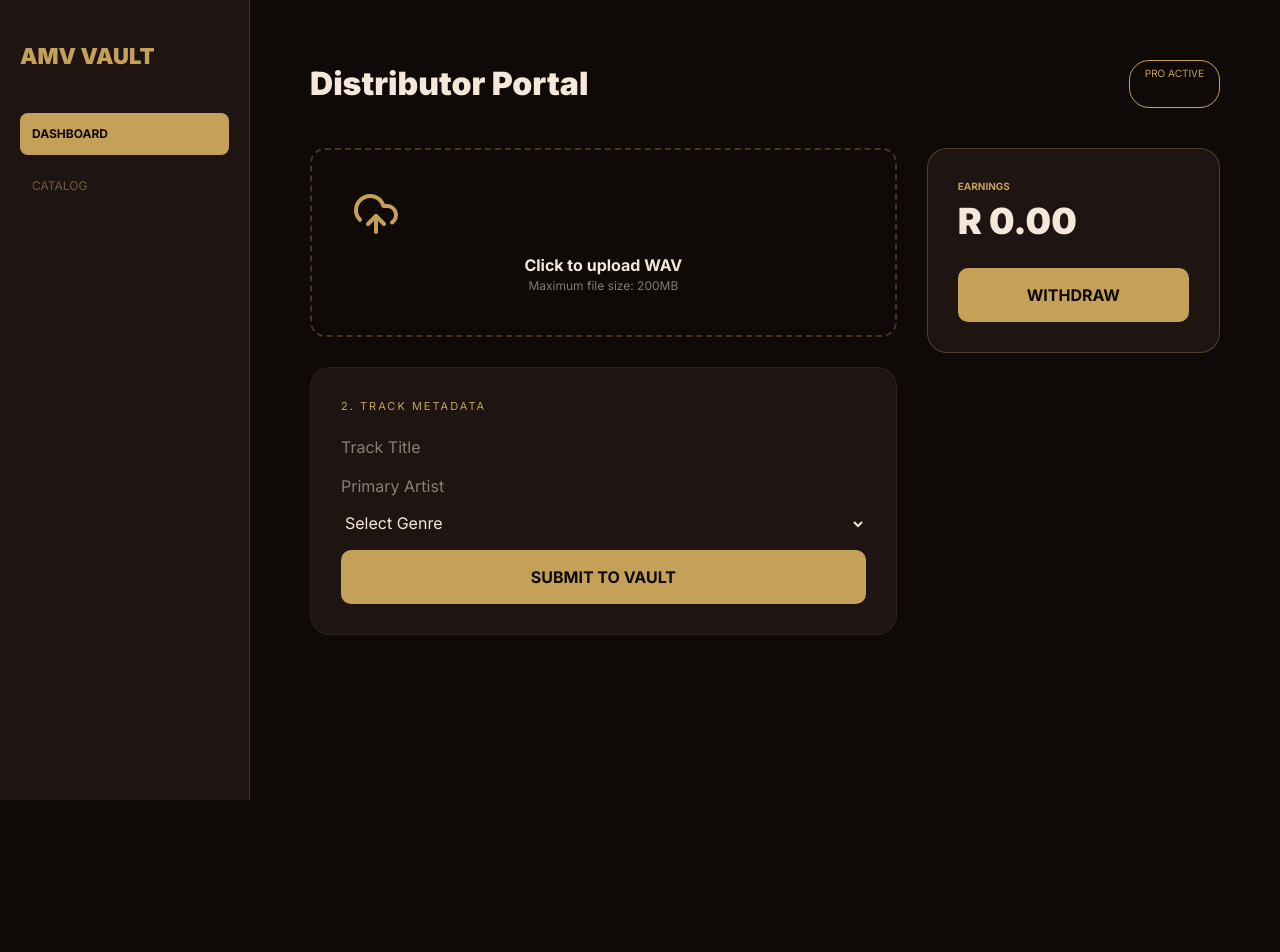
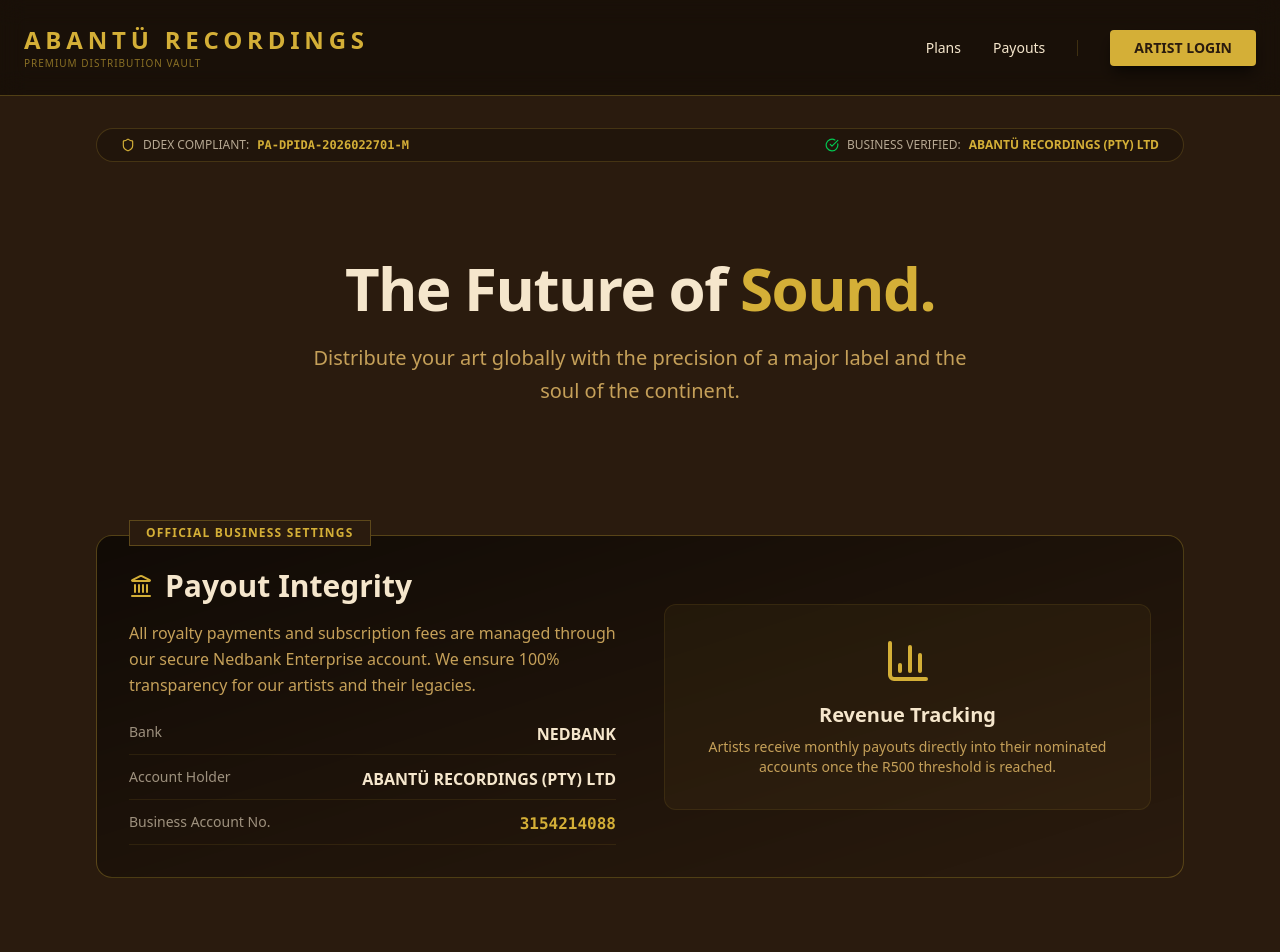
Before and after one commit to recordingsabantu/AMV-Vault-Pro, a Next.js app: page / in a window 1280 px wide. Shown: the top 952 px of the page. Before the commit the page ends 800 px from the top, so only its background shows below. Built offline with nearby package versions, Linux system fonts and the light colour scheme.

Commit message:
Update page.tsx

```diff
--- a/app/page.tsx
+++ b/app/page.tsx
@@ -1,47 +1,104 @@
+import { Shield, Music, BarChart3, Lock, CreditCard, Landmark, CheckCircle } from 'lucide-react';
 
-'use client';
-import { LayoutDashboard, Library, Wallet } from 'lucide-react';
-// These must match the folder you just made!
-import UploadForm from '../components/UploadForm';
-import MetadataForm from '../components/MetadataForm';
+export default function Home() {
+  return (
+    <div className="min-h-screen bg-[#2A1B0E] text-[#F5E6CC] font-sans selection:bg-vault-gold selection:text-black">
+      {/* Navigation */}
+      <nav className="border-b border-[#D4AF37]/30 p-6 flex justify-between items-center bg-black/40 backdrop-blur-md sticky top-0 z-50">
+        <div className="flex flex-col">
+          <h1 className="text-2xl font-bold text-[#D4AF37] tracking-[0.2em]">ABANTÜ RECORDINGS</h1>
+          <span className="text-[10px] text-[#D4AF37]/60 tracking-widest uppercase">Premium Distribution Vault</span>
+        </div>
+        <div className="hidden md:flex gap-8 items-center text-sm font-medium">
+          <a href="#plans" className="hover:text-[#D4AF37] transition">Plans</a>
+          <a href="#banking" className="hover:text-[#D4AF37] transition">Payouts</a>
+          <div className="h-4 w-[1px] bg-[#D4AF37]/20"></div>
+          <button className="bg-[#D4AF37] text-[#2A1B0E] px-6 py-2 rounded-sm font-bold hover:bg-[#B8962E] transition-all transform hover:scale-105 shadow-lg shadow-black/50">
+            ARTIST LOGIN
+          </button>
+        </div>
+      </nav>
 
-export default function Page() {
-  const gold = '#C5A059';
-  const dark = '#0F0908';
-  const brown = '#1E1412';
-
-  return (
-    <div style={{ display: 'flex', minHeight: '100vh', backgroundColor: dark, color: '#F5E8D8' }}>
-      {/* Sidebar - This gives the "Vault" its professional look */}
-      <aside style={{ width: '250px', backgroundColor: brown, borderRight: `1px solid ${gold}33`, padding: '40px 20px' }}>
-        <div style={{ color: gold, fontWeight: '900', fontSize: '22px', marginBottom: '40px' }}>AMV VAULT</div>
-        <div style={{ backgroundColor: gold, color: dark, padding: '12px', borderRadius: '8px', fontWeight: 'bold', marginBottom: '10px', fontSize: '12px' }}>DASHBOARD</div>
-        <div style={{ color: gold, opacity: 0.5, padding: '12px', fontSize: '12px' }}>CATALOG</div>
-      </aside>
-
-      {/* Main Section */}
-      <main style={{ flex: 1, padding: '60px' }}>
-        <div style={{ display: 'flex', justifyContent: 'space-between', marginBottom: '40px' }}>
-          <h1 style={{ fontSize: '32px', fontWeight: '900' }}>Distributor Portal</h1>
-          <div style={{ color: gold, fontSize: '10px', border: `1px solid ${gold}`, padding: '5px 15px', borderRadius: '20px' }}>PRO ACTIVE</div>
+      <main className="max-w-6xl mx-auto p-8">
+        {/* DDEX Status Bar */}
+        <div className="bg-black/20 border border-[#D4AF37]/20 rounded-full py-2 px-6 flex items-center justify-between mb-12">
+          <div className="flex items-center gap-2 text-xs">
+            <Shield size={14} className="text-[#D4AF37]" />
+            <span className="opacity-70">DDEX COMPLIANT:</span>
+            <span className="font-mono font-bold text-[#D4AF37]">PA-DPIDA-2026022701-M</span>
+          </div>
+          <div className="flex items-center gap-2 text-xs">
+            <CheckCircle size={14} className="text-green-500" />
+            <span className="opacity-70">BUSINESS VERIFIED:</span>
+            <span className="font-bold text-[#D4AF37]">ABANTÜ RECORDINGS (PTY) LTD</span>
+          </div>
         </div>
 
-        <div style={{ display: 'grid', gridTemplateColumns: '2fr 1fr', gap: '30px' }}>
-          <div>
-            <UploadForm />
-            <div style={{ marginTop: '30px' }}>
-              <MetadataForm />
+        {/* Hero Section */}
+        <header className="py-12 text-center">
+          <h2 className="text-6xl font-black mb-6 tracking-tight">The Future of <span className="text-[#D4AF37]">Sound.</span></h2>
+          <p className="text-[#C5A059] text-xl max-w-2xl mx-auto leading-relaxed">
+            Distribute your art globally with the precision of a major label and the soul of the continent.
+          </p>
+        </header>
+
+        {/* Banking & Payouts Section */}
+        <section id="banking" className="my-20 bg-gradient-to-br from-black/60 to-transparent border border-[#D4AF37]/30 p-8 rounded-2xl relative">
+          <div className="absolute -top-4 left-8 bg-[#2A1B0E] px-4 py-1 border border-[#D4AF37]/30 text-[#D4AF37] text-xs font-bold tracking-widest">
+            OFFICIAL BUSINESS SETTINGS
+          </div>
+          <div className="grid md:grid-cols-2 gap-12 items-center">
+            <div>
+              <h3 className="text-3xl font-bold mb-4 flex items-center gap-3">
+                <Landmark className="text-[#D4AF37]" /> Payout Integrity
+              </h3>
+              <p className="text-[#C5A059] mb-6 leading-relaxed">
+                All royalty payments and subscription fees are managed through our secure Nedbank Enterprise account.
+                We ensure 100% transparency for our artists and their legacies.
+              </p>
+              <div className="space-y-3">
+                <div className="flex justify-between border-b border-[#D4AF37]/10 pb-2">
+                  <span className="text-sm opacity-60">Bank</span>
+                  <span className="font-bold">NEDBANK</span>
+                </div>
+                <div className="flex justify-between border-b border-[#D4AF37]/10 pb-2">
+                  <span className="text-sm opacity-60">Account Holder</span>
+                  <span className="font-bold">ABANTÜ RECORDINGS (PTY) LTD</span>
+                </div>
+                <div className="flex justify-between border-b border-[#D4AF37]/10 pb-2">
+                  <span className="text-sm opacity-60">Business Account No.</span>
+                  <span className="font-mono font-bold text-[#D4AF37]">3154214088</span>
+                </div>
+              </div>
+            </div>
+            <div className="bg-[#D4AF37]/5 p-8 rounded-xl border border-[#D4AF37]/10 text-center">
+              <BarChart3 size={48} className="mx-auto mb-4 text-[#D4AF37]" />
+              <h4 className="text-xl font-bold mb-2">Revenue Tracking</h4>
+              <p className="text-sm text-[#C5A059]">Artists receive monthly payouts directly into their nominated accounts once the R500 threshold is reached.</p>
             </div>
           </div>
+        </section>
 
-          {/* Wallet Section */}
-          <div style={{ backgroundColor: brown, padding: '30px', borderRadius: '20px', border: `1px solid ${gold}4D`, height: 'fit-content' }}>
-            <p style={{ color: gold, fontSize: '10px', fontWeight: 'bold' }}>EARNINGS</p>
-            <p style={{ fontSize: '36px', fontWeight: '900' }}>R 0.00</p>
-            <button style={{ width: '100%', padding: '15px', backgroundColor: gold, color: dark, border: 'none', borderRadius: '10px', fontWeight: 'bold', marginTop: '20px' }}>WITHDRAW</button>
+        {/* Pricing/Plans Section */}
+        <section id="plans" className="grid md:grid-cols-2 gap-8 mb-20">
+             {/* ... (Previous pricing cards here with the new colors) ... */}
+        </section>
+      </main>
+
+      {/* Footer */}
+      <footer className="mt-20 p-12 bg-black border-t border-[#D4AF37]/20">
+        <div className="max-w-6xl mx-auto flex flex-col md:flex-row justify-between items-center gap-8">
+          <div className="text-left">
+            <p className="text-[#D4AF37] font-bold">ABANTÜ RECORDINGS (PTY) LTD</p>
+            <p className="text-[10px] opacity-40 uppercase tracking-widest">Enterprise Distribution Vault v1.0</p>
+          </div>
+          <div className="text-right text-[10px] opacity-40 leading-loose">
+            <p>NEDBANK ACCOUNT: 3154214088</p>
+            <p>DDEX LICENSE: PA-DPIDA-2026022701-M</p>
+            <p>ESTABLISHED 2026 | FOR THE GENERATIONS</p>
           </div>
         </div>
-      </main>
+      </footer>
     </div>
   );
 }
```
